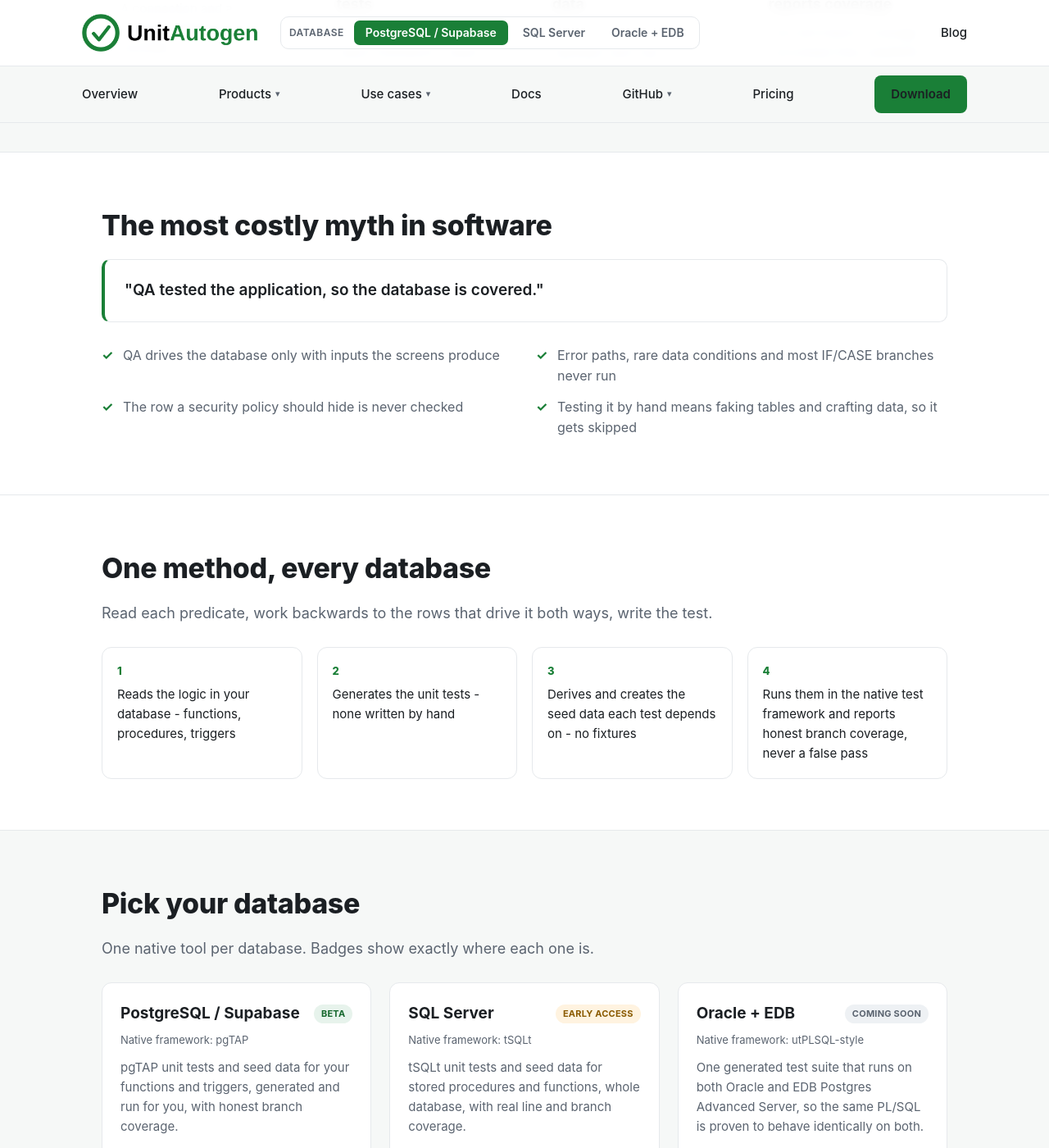
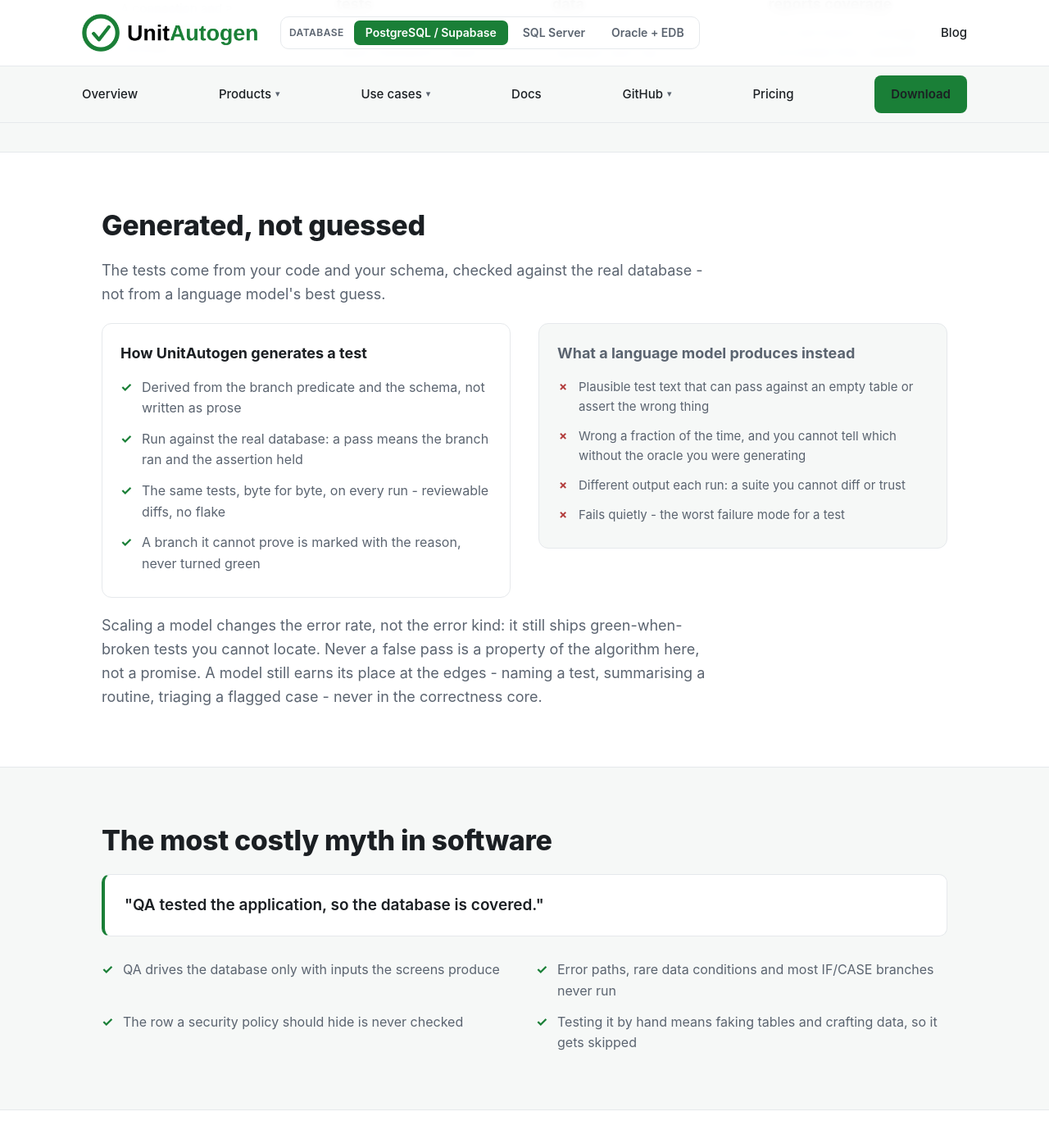
Before and after one commit to unitautogen/unitautogen.com, a Jekyll site: the page built from index.html, in a window 1280 px wide and 1400 px high, scrolled down 1381 px. Shown: the whole window at 82% size. Built offline with Jekyll 4.4.1, drawn with Linux system fonts in a browser that asks for light colours.

Commit message:
Home: 'Generated, not guessed' - deterministic tests vs AI-generated, framed on soundness and reproducibility

```diff
--- a/_data/catalog.yml
+++ b/_data/catalog.yml
@@ -56,6 +56,23 @@
     - "Generates the unit tests - none written by hand"
     - "Derives and creates the seed data each test depends on - no fixtures"
     - "Runs them in the native test framework and reports honest branch coverage, never a false pass"
+  # Deterministic-generation contrast, home section "Generated, not guessed".
+  # Framed on soundness + reproducibility (properties of the algorithm), no vendor named.
+  determinism_title: "Generated, not guessed"
+  determinism_sub: "The tests come from your code and your schema, checked against the real database - not from a language model's best guess."
+  determinism_ours_title: "How UnitAutogen generates a test"
+  determinism_ours:
+    - "Derived from the branch predicate and the schema, not written as prose"
+    - "Run against the real database: a pass means the branch ran and the assertion held"
+    - "The same tests, byte for byte, on every run - reviewable diffs, no flake"
+    - "A branch it cannot prove is marked with the reason, never turned green"
+  determinism_llm_title: "What a language model produces instead"
+  determinism_llm:
+    - "Plausible test text that can pass against an empty table or assert the wrong thing"
+    - "Wrong a fraction of the time, and you cannot tell which without the oracle you were generating"
+    - "Different output each run: a suite you cannot diff or trust"
+    - "Fails quietly - the worst failure mode for a test"
+  determinism_close: "Scaling a model changes the error rate, not the error kind: it still ships green-when-broken tests you cannot locate. Never a false pass is a property of the algorithm here, not a promise. A model still earns its place at the edges - naming a test, summarising a routine, triaging a flagged case - never in the correctness core."
   guarantee_title: "The one guarantee"
   guarantee: "Never a fabricated, false-passing, or flaky test."
   guarantee_points:
--- a/assets/css/site.css
+++ b/assets/css/site.css
@@ -83,6 +83,9 @@
 ul.honest li{padding:6px 0 6px 26px;position:relative}
 ul.honest li:before{content:"\2713";position:absolute;left:0;color:var(--green);font-weight:700}
 ul.honest.cols2{display:grid;grid-template-columns:1fr 1fr;column-gap:28px}
+ul.plain-x{list-style:none;padding:0;margin:0;color:var(--muted);font-size:15px}
+ul.plain-x li{padding:6px 0 6px 26px;position:relative}
+ul.plain-x li:before{content:"\00d7";position:absolute;left:2px;color:#b23b3b;font-weight:700}
 .hero ul.hero-points{display:inline-grid;grid-template-columns:1fr 1fr;column-gap:32px;text-align:left;margin:0 auto 26px;font-size:16px;color:var(--ink)}
 .hero ul.hero-points li{padding:4px 0 4px 26px}
 @media(max-width:760px){ul.honest.cols2,.hero ul.hero-points{grid-template-columns:1fr}}
--- a/index.html
+++ b/index.html
@@ -61,6 +61,28 @@
 
 <section>
   <div class="wrap">
+    <h2>{{ p.determinism_title }}</h2>
+    <p class="lead">{{ p.determinism_sub }}</p>
+    <div class="grid" style="margin-top:20px;align-items:start">
+      <div class="card">
+        <h3>{{ p.determinism_ours_title }}</h3>
+        <ul class="honest" style="margin:8px 0 0">
+          {%- for pt in p.determinism_ours %}<li>{{ pt }}</li>{% endfor %}
+        </ul>
+      </div>
+      <div class="card" style="background:var(--bg-soft)">
+        <h3 style="color:var(--muted)">{{ p.determinism_llm_title }}</h3>
+        <ul class="plain-x" style="margin:8px 0 0">
+          {%- for pt in p.determinism_llm %}<li>{{ pt }}</li>{% endfor %}
+        </ul>
+      </div>
+    </div>
+    <p class="lead" style="margin-top:20px">{{ p.determinism_close }}</p>
+  </div>
+</section>
+
+<section class="soft">
+  <div class="wrap">
     <h2>The most costly myth in software</h2>
     <div class="myth">"QA tested the application, so the database is covered."</div>
     <ul class="honest cols2">
```
